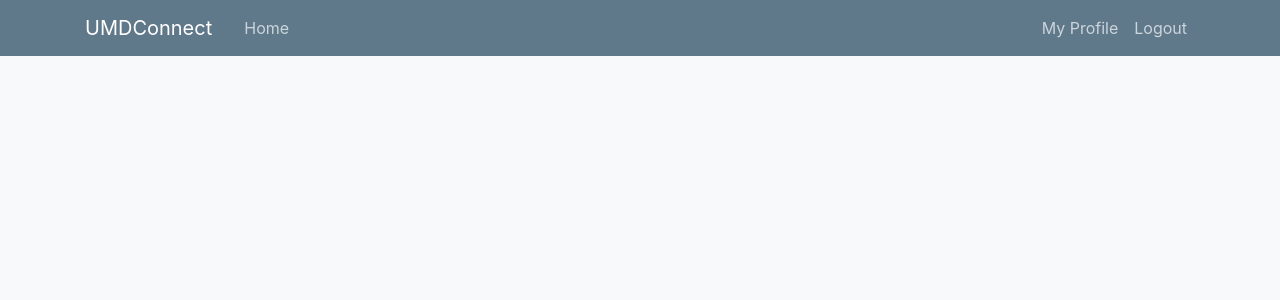
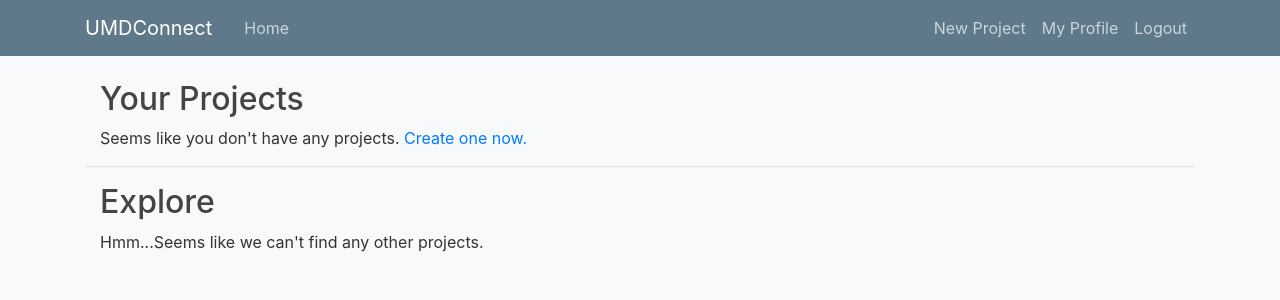
Before and after one commit to KofiAAnnor/UMD-Connect, a Flask app: page / in a window 1280 px wide. Shown: the top 300 px of the page. Run offline with Flask 2, Linux system fonts and the light colour scheme; a user stored in the database is signed in; data that the repository does not hold is empty; some libraries are stand-ins or nearby versions.

Commit message:
Adds project creation

```diff
--- a/flaskapp/models.py
+++ b/flaskapp/models.py
@@ -1,6 +1,7 @@
 from datetime import datetime
 from flaskapp import db, login_manager
 from flask_login import UserMixin
+import pytz
 
 
 @login_manager.user_loader
@@ -26,8 +27,9 @@ class User(db.Model, UserMixin):
 class Project(db.Model):
     id = db.Column(db.Integer, primary_key=True)
     title = db.Column(db.String(100), nullable=False)
-    date_posted = db.Column(db.DateTime, nullable=False, default=datetime.utcnow)
-    content = db.Column(db.Text, nullable=False)
+    time = pytz.timezone("America/New_York").localize(datetime.now())
+    date_posted = db.Column(db.DateTime, nullable=False, default=time)
+    description = db.Column(db.Text, nullable=False)
     user_id = db.Column(db.Integer, db.ForeignKey('user.id'), nullable=False)
 
     def __repr__(self):
--- a/flaskapp/routes.py
+++ b/flaskapp/routes.py
@@ -1,6 +1,6 @@
 from flask import render_template, url_for, flash, redirect, request
 from flaskapp import app, db, bcrypt
-from flaskapp.forms import RegistrationForm, LoginForm, UpdateForm
+from flaskapp.forms import RegistrationForm, LoginForm, UpdateForm, NewProjectForm
 from flaskapp.models import User, Project, Business, Technology, Literature, Art, Music
 from flask_login import login_user, current_user, logout_user, login_required
 
@@ -9,7 +9,9 @@ from flask_login import login_user, current_user, logout_user, login_required
 @app.route("/home")
 @login_required
 def home():
-    return render_template('home.html', title="Home")
+    projects = Project.query.filter(Project.user_id != current_user.id).all()
+    your_projects = Project.query.filter_by(user_id=current_user.id).all()
+    return render_template('home.html', title="Home", projects=projects, your_projects=your_projects)
 
 
 @app.route("/register", methods=['GET', 'POST'])
@@ -144,3 +146,16 @@ def project_board_page():
 @app.route("/project-detail")
 def project_detail_view():
     return render_template('project-detail-view.html', title='Project Detail')
+
+
+@app.route("/project/new", methods=['GET', 'POST'])
+@login_required
+def new_project():
+    form = NewProjectForm()
+    if form.validate_on_submit():
+        project = Project(title=form.title.data, description=form.description.data, author=current_user)
+        db.session.add(project)
+        db.session.commit()
+        flash('Your project has been created!', 'success')
+        return redirect(url_for('home'))
+    return render_template('new_project.html', title='New Project', form=form)
--- a/flaskapp/templates/home.html
+++ b/flaskapp/templates/home.html
@@ -1,5 +1,57 @@
 {% extends "layout.html" %}
+
 {% block content %}
-    <div class="container">
+<section class="your-projects">
+  <div class="container">
+    <h2>Your Projects</h2>
+
+      {% if your_projects %}
+        {% for project in your_projects %}
+          <article class="media content-section col-lg-4">
+            <img class="rounded-circle article-img"
+              src="{{ url_for('static', filename='profile_pics/' + project.author.image_file) }}"
+              alt="'static', filename='profile_pics/default.jpg') ">
+            <div class="media-body">
+              <div class="article-metadata">
+                <a class="mr-2" href="#">{{ project.author.username }}</a>
+                <small class="text-muted">{{ project.date_posted.strftime("%m/%d/%Y, %I:%M%p") }}</small>
+              </div>
+              <h4><a class="article-title" href="#">{{ project.title }}</a></h4>
+              <p class="article-content">{{ project.description }}</p>
+            </div>
+          </article>
+        {% endfor %}
+      {% else %}
+      <span>Seems like you don't have any projects.
+        <a href="{{ url_for('new_project') }}">Create one now.</a>
+      </span>
+      {% endif %}
     </div>
-{% endblock content %}
+</section>
+<hr>
+<section class="Explore">
+  <div class="container">
+    <h2>Explore</h2>
+
+      {% if projects %}
+        {% for project in projects %}
+          <article class="media content-section col-lg-4">
+            <img class="rounded-circle article-img"
+              src="{{ url_for('static', filename='profile_pics/' + project.author.image_file) }}"
+              alt="'static', filename='profile_pics/default.jpg') ">
+            <div class="media-body">
+              <div class="article-metadata">
+                <a class="mr-2" href="#">{{ project.author.username }}</a>
+                <small class="text-muted">{{ project.date_posted.strftime("%m/%d/%Y, %I:%M%p") }}</small>
+              </div>
+              <h4><a class="article-title" href="#">{{ project.title }}</a></h4>
+              <p class="article-content">{{ project.description }}</p>
+            </div>
+          </article>
+        {% endfor %}
+      {% else %}
+      <span>Hmm...Seems like we can't find any other projects.</span>
+      {% endif %}
+    </div>
+</section>
+{% endblock %}
--- a/flaskapp/templates/layout.html
+++ b/flaskapp/templates/layout.html
@@ -30,6 +30,7 @@
             <!-- Navbar Right Side -->
             <div class="navbar-nav">
               {% if current_user.is_authenticated %}
+                <a class="nav-item nav-link" href="{{ url_for('new_project') }}">New Project</a>
                 <a class="nav-item nav-link" href="{{ url_for('profile') }}">My Profile</a>
                 <a class="nav-item nav-link" href="{{ url_for('logout') }}">Logout</a>
               {% else %}
--- a/requirements.txt
+++ b/requirements.txt
@@ -14,3 +14,4 @@ six==1.13.0
 SQLAlchemy==1.3.10
 Werkzeug==0.16.0
 WTForms==2.2.1
+pytz==2019.3
```
Also changed, not shown: flaskapp/forms.py (+7 -0 lines), flaskapp/templates/new_project.html (added, +40 -0 lines), flaskapp/site.db.
